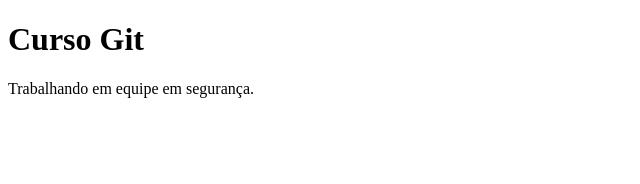
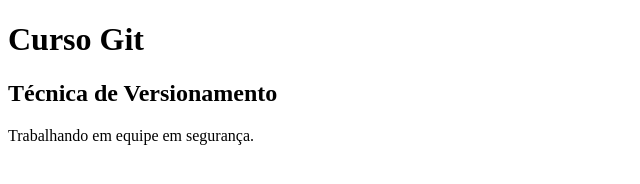
Before and after one commit to yurizkt/curso-git, a plain HTML site: page index.html in a window 1280 px wide. Shown: the whole page, without its empty margins (0-640 px from the left). Drawn offline with Linux system fonts and the light colour scheme.

Commit message:
Adicionando um subtitulo ao index.html

```diff
--- a/index.html
+++ b/index.html
@@ -6,6 +6,7 @@
 </head>
 <body>
 	<h1>Curso Git</h1>
+	<h2>Técnica de Versionamento</h2>
 	<p>Trabalhando em equipe em segurança.</p>
 </body>
 </html>
```
